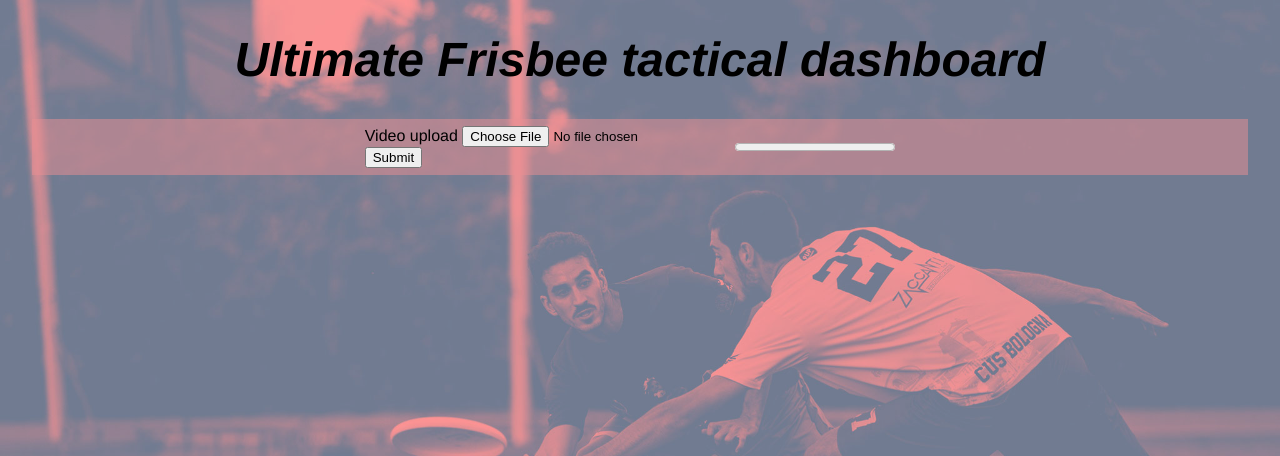
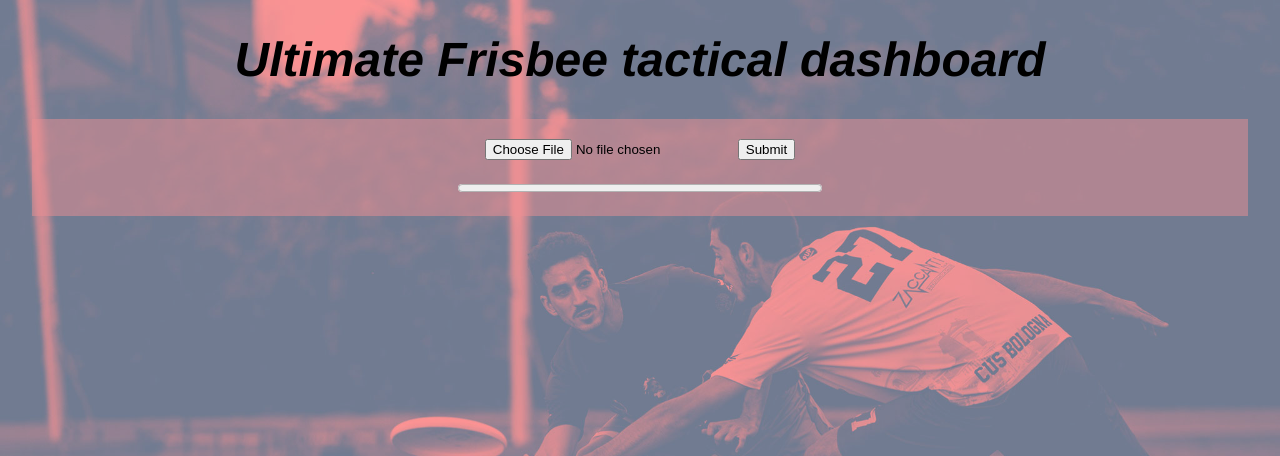
Before and after one commit to marcwagn/ultimate_analytics, a Flask app: page / in a window 1280 px wide. Shown: the top 456 px of the page. Run offline with Flask 3, Linux system fonts and the light colour scheme.

Commit message:
restructure project

```diff
--- a/web-app/static/css/style.css
+++ b/web-app/src/static/css/style.css
@@ -29,19 +29,30 @@ body {
 
 /* CSS for the video uploader and progress bar */
 
-#progressbar {
-  margin: 20px ;
-}
-
 #upload-container {
   display: flex;
+  flex-direction: column;
   align-items: center;
   justify-content: center;
   width: 100%;
   background-color: rgba(235, 144, 148, 0.5);
 }
-#video-uploader {
-  font-size: 1.1em;
+
+#video-upload-form, #progressbar {
+  width: 30%;
+}
+
+#video-upload-form  {
+  display: flex;
+  align-items: center;
+  justify-content: center;
+  margin-top: 20px;
+}
+
+#progressbar {
+  margin-top: 20px ;
+  margin-bottom: 20px;
+  accent-color: black;
 }
 
 /* CSS for the video player and drawable canvas */
--- a/web-app/static/js/video_analysis.js
+++ b/web-app/src/static/js/video_analysis.js
@@ -3,9 +3,14 @@ const taskForm = (formName, doPoll, report) => {
       event.preventDefault()
 
       const fileInput = document.querySelector('input[type="file"]');
+      const video = document.querySelector("#videoplayer");
 
       const formData = new FormData(event.target)
       formData.append('file', fileInput.files[0]);
+
+      var url = URL.createObjectURL(fileInput.files[0]);
+      video.src = url;
+      video.style.display = 'block';
 
       fetch(event.target.action, {
         method: "POST",
@@ -37,16 +42,18 @@ const taskForm = (formName, doPoll, report) => {
   }
 
   taskForm("video-upload-form", true, data => {
-    const el = document.getElementById("process-result")
+    const progressbar = document.getElementById("progressbar")
 
     if (data === null) {
-      el.innerText = "submitted"
+      console.log("uploading...")
     } else if (!data["ready"]) {
-      el.innerText = `${data["value"]["current"]} / ${data["value"]["total"]}`
+      progressbar.value = data["value"]["status"]
     } else if (!data["successful"]) {
-      el.innerText = "error, check console"
+      console.log("error, check console")
     } else {
-      el.innerText = "✅ done"
+      progressbar.value = 1;
+      document.getElementById('dashboard-container').classList.remove('hidden')
+
     }
     console.log(data)
   })
--- a/web-app/templates/index.html
+++ b/web-app/src/templates/index.html
@@ -22,17 +22,15 @@
   <body>
     <div id="header-container">
       <h1 id="title">Ultimate Frisbee tactical dashboard</h1>
-
+      <!-- Upload Form-->
       <div id="upload-container">
         <form id=video-upload-form method=post action="{{ url_for("tasks.upload") }}">
-          <label>Video upload <input type=file id=video-file accept="video/*"></label><br>
+          <input type=file id=video-file accept="video/*">
           <input type=submit>
         </form>
 
-        <p id=process-result></p>
-
-        <!-- <input type="file"  id="video-uploader" accept="video/*" /> -->
-        <progress id="progressbar" value="0" max="100"></progress>
+        <!-- Progress bar -->
+        <progress id="progressbar" value="0" max="1"></progress>
       </div>
     </div>
 
--- a/web-app/views/views.py
+++ b/web-app/src/views/views.py
@@ -32,6 +32,6 @@ def upload():
     file.save(video_path)
     print(f"File samed to {video_path}")
 
-    result = tasks.upload.delay(video_path=video_path)
+    result = tasks.video_analysis.delay(video_path=video_path)
 
     return {"result_id": result.id}
```
Also changed, not shown: web-app/src/tasks/tasks.py (added, +26 -0 lines), web-app/tasks/tasks.py (deleted, +0 -20 lines), web-app/src/app.py (renamed from web-app/app.py), web-app/src/make_celery.py (renamed from web-app/make_celery.py), web-app/src/static/img/background.jpg (renamed from web-app/static/img/background.jpg), web-app/src/static/js/drawable.js (renamed from web-app/static/js/drawable.js), web-app/src/static/js_tmp/drawable_old.js (renamed from web-app/static/js_tmp/drawable_old.js), web-app/src/static/js_tmp/drawable_old_works.js (renamed from web-app/static/js_tmp/drawable_old_works.js), web-app/src/static/js_tmp/template.js (renamed from web-app/static/js_tmp/template.js), web-app/src/static/js_tmp/video_display.js (renamed from web-app/static/js/video_display.js), web-app/src/tasks/__init__.py (added), web-app/src/tmp/server.py (renamed from web-app/server.py), web-app/src/views/__init__.py (added), 1 other file.
